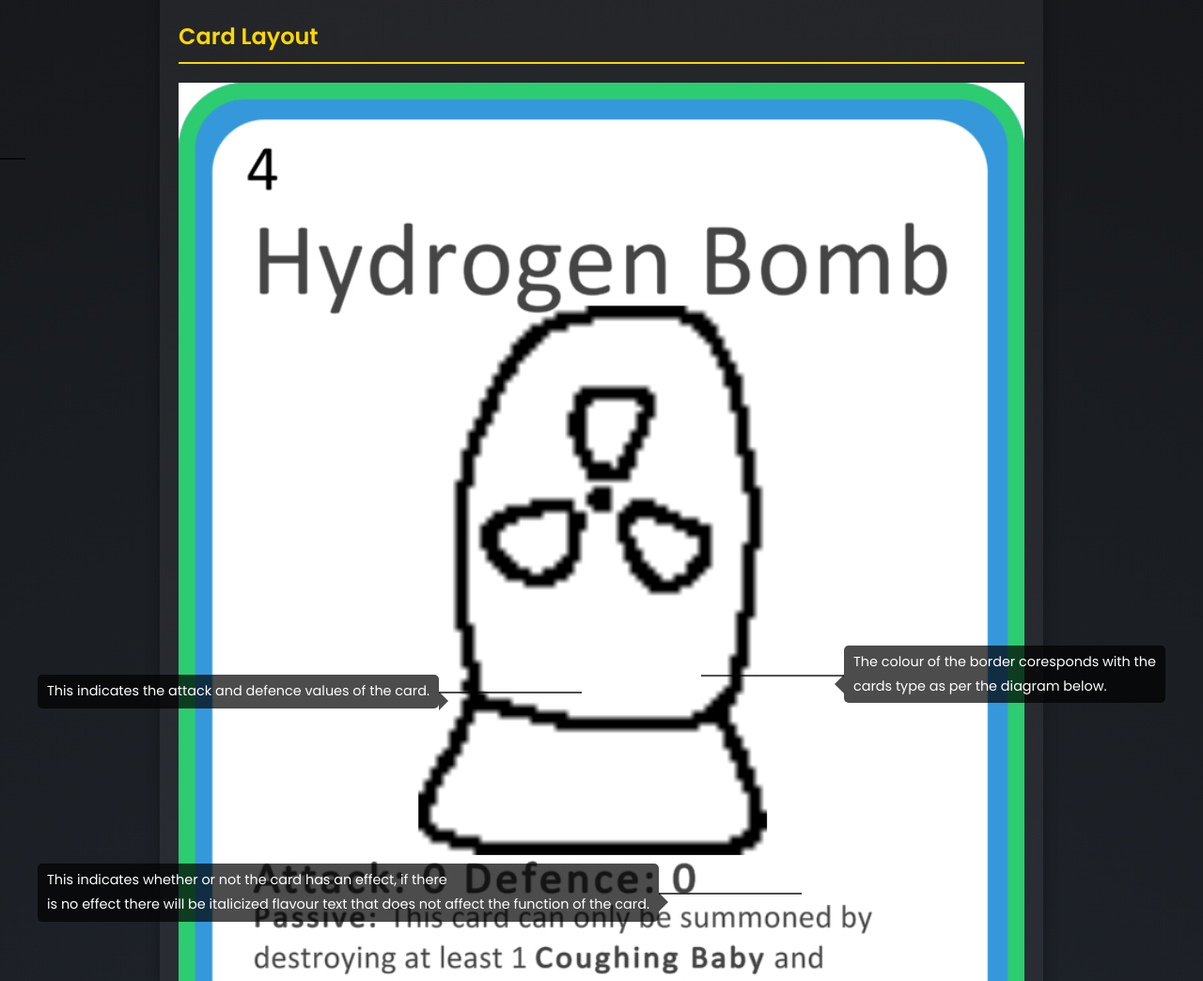
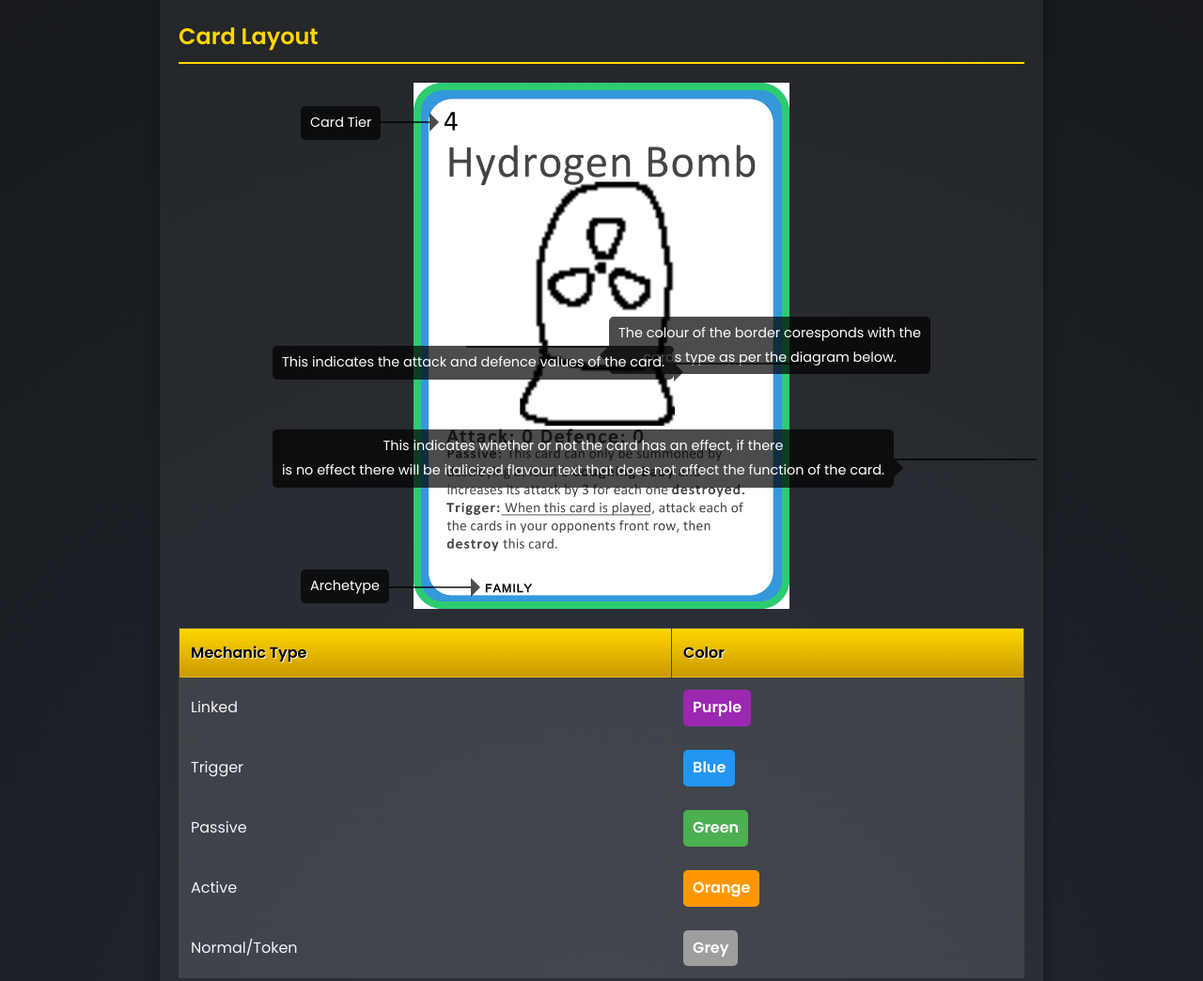
Before and after one commit to KidMessiah/GameRules, a plain HTML site: page index.html in a window 1280 px wide. Shown: the part 740-1784 px from the top of the page at 94% size. Drawn offline with Linux system fonts and the light colour scheme.

Commit message:
Update styles.css

```diff
--- a/styles.css
+++ b/styles.css
@@ -105,17 +105,18 @@ p, ul {
     margin: 10px 0;
 }
 /* Diagram style */
-
 .diagram-container {
     position: relative;
-    max-width: 900px;
+    max-width: 400px; /* Adjust the size of the card */
     margin: 20px auto;
+    text-align: center;
 }
 
 .diagram-image {
     width: 100%;
     height: auto;
     display: block;
+    margin: 0 auto;
 }
 
 .arrow {
@@ -141,38 +142,38 @@ p, ul {
 }
 
 .arrow-top-left {
-    top: 5%;
-    left: -400px; /* Adjust as needed */
+    top: 4.5%;
+    left: -120px; /* Adjust as needed */
 }
 
 .arrow-top-left::before {
-    top: 50%;
+    top: 45%;
     left: 100%;
-    width: 150px; /* Extend line */
+    width: 50px; /* Extend line */
     height: 0;
 }
 
 .arrow-top-left::after {
-    top: 25%;
-    left: 145%;
+    top: 20%;
+    left: 160%;
     border-left-color: rgba(0, 0, 0, 0.7);
 }
 
 .arrow-bottom-left {
-    bottom: 2.5%;
-    left: -250px; /* Adjust as needed */
+    bottom: 1%;
+    left: -120px; /* Adjust as needed */
 }
 
 .arrow-bottom-left::before {
     top: 50%;
     left: 100%;
-    width: 150px; /* Extend line */
+    width: 85px; /* Extend line */
     height: 0;
 }
 
 .arrow-bottom-left::after {
     top: 25%;
-    left: 160%;
+    left: 193%;
     border-left-color: rgba(0, 0, 0, 0.7);
 }
 
```
